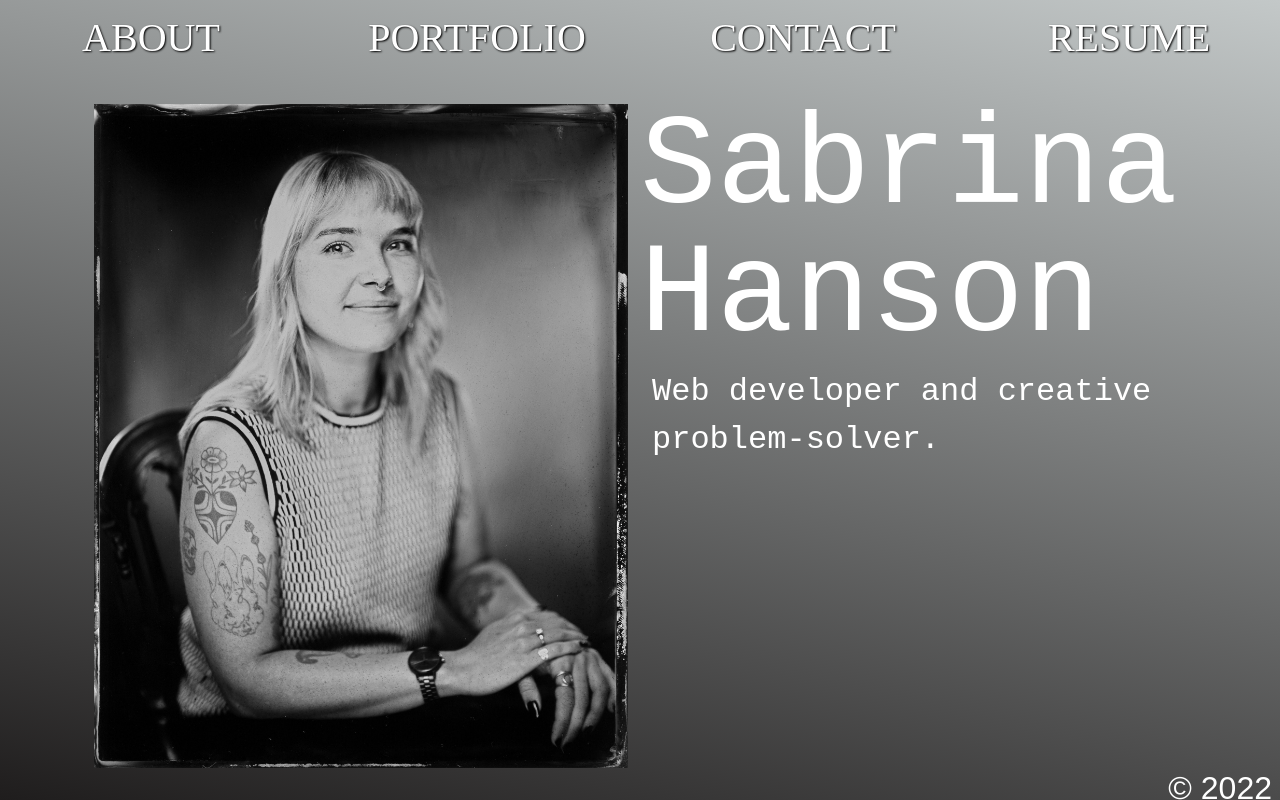
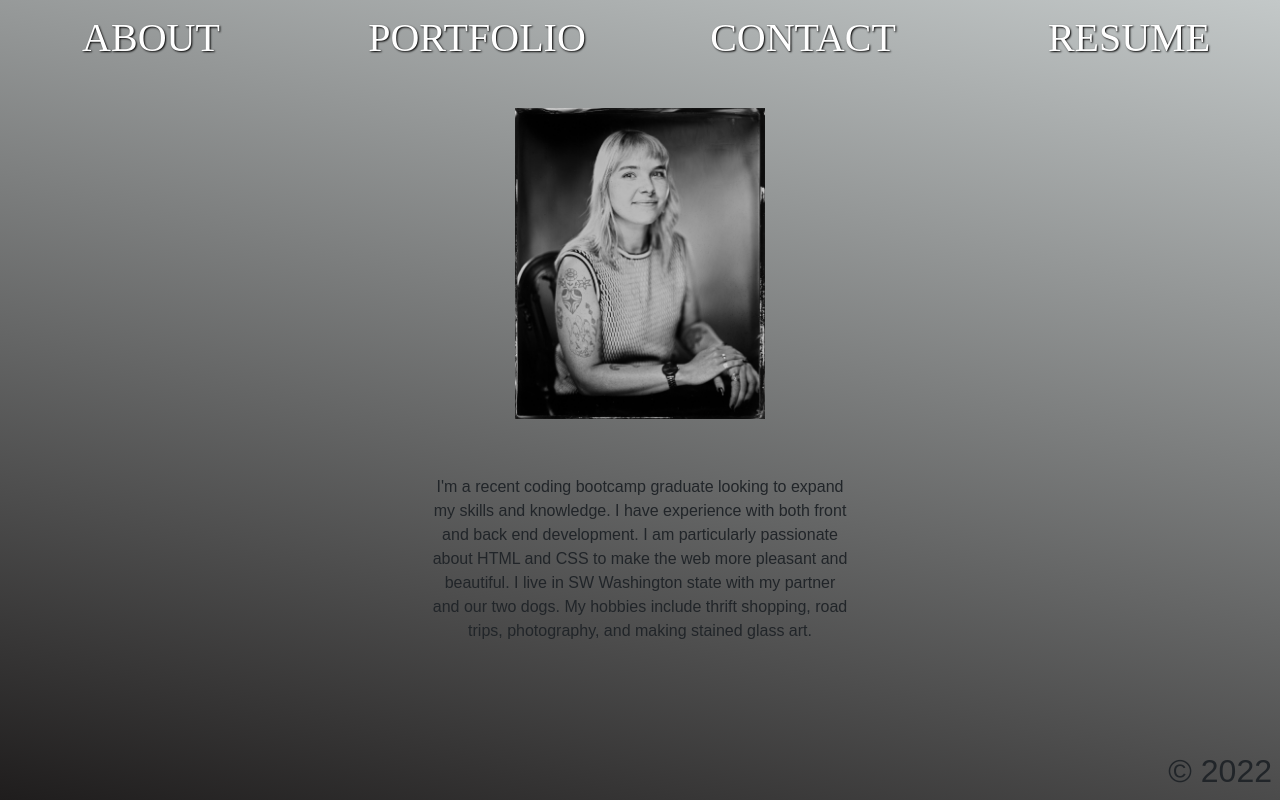
Before and after one commit to sabhanson/HW20-ReactPortfolio, a React (Create React App) app: page / in a window 1280 px wide. Built offline with nearby package versions, Linux system fonts and the light colour scheme.

Commit message:
background gradient cute

```diff
--- a/src/App.css
+++ b/src/App.css
@@ -1,11 +1,13 @@
 .App {
   text-align: center;
-  background-color: '#84A98C';
+  /* background-color: '#84A98C'; */
+  width: 100%;
+  height: 100vh !important;
 }
 
 .App-header {
-  background-color: #282c34;
-  min-height: 100vh;
+  /* background-color: #282c34; */
+  min-height: 100%;
   display: flex;
   flex-direction: column;
   align-items: center;
@@ -33,6 +35,7 @@
 body {
   font-family: 'Syne', sans-serif;
   overflow-x: hidden;
+  background-color: transparent !important;
 }
 
 html {
--- a/src/App.js
+++ b/src/App.js
@@ -9,14 +9,6 @@ import Resume from "./components/pages/Resume";
 
 import { BrowserRouter as Router, Routes, Route } from "react-router-dom";
 
-const styles = {
-  app: {
-    backgroundImage:
-      "linear-gradient(193deg, rgba(195,200,200,1) 0%, rgba(31,29,29,1) 100%)",
-    height: "100vh",
-    color: "white",
-  },
-};
 // when the app is initially opened, a user will see the main/default page (about me)
 // they will see the navbar with:
 //SABRINA HANSON-----ABOUT ME | PORTFOLIO | CONTACT | RESUME
@@ -27,7 +19,7 @@ const styles = {
 
 function App() {
   return (
-    <div className="App" style={styles.app}>
+    <div className="App">
       <Router>
         <div className="flex-column justify-flex-start min-100-vh">
           <Header />
--- a/src/components/pages/About.js
+++ b/src/components/pages/About.js
@@ -5,89 +5,42 @@ import Headshot from "./../../images/123_1.jpg";
 const styles = {
   div: {
     paddingBottom: "3rem",
-    marginTop: "3rem",
     paddingTop: "2rem",
-    // background: "#89A98C",
-    height: "80vh",
-    fontFamily: "monospace",
-    textAlign: "start",
   },
-  h2: {
-    fontSize: "8rem",
-    lineHeight: "1",
-    padding: "0",
+  h1: {
+    fontSize: "3rem",
+    fontFamily: "Unica One, cursive",
+    color: "#F4E285",
+    textShadow: "2px 2px black",
   },
   p: {
-    fontSize: "2rem",
+    padding: "1rem",
+    margin: "1.5rem 3rem",
+    fontFamily: "Syne, sans-serif",
+
+    fontSize: "1rem",
+  },
+  img: {
+    width: "250px",
   },
 };
 
-//TODO: move github/linkedin/stackoverflow to this page
-
 export default function About() {
   return (
-    <div className="container d-flex align-items-center" style={styles.div}>
-      <div className="row d-flex justify-content-between">
-        <img
-          className="col-sm-12 col-md-6 col-lg-6"
-          style={styles.img}
-          alt="Sabrina Hanson"
-          src={Headshot}
-        />
-        <div className="col-sm-12 col-md-6 col-lg-6">
-          <div className="row align-items-center">
-            <h2 className="col-12" style={styles.h2}>
-              Sabrina Hanson
-            </h2>
-            <p className="col-12" style={styles.p}>
-              Web developer and creative problem-solver.
-            </p>
-          </div>
+    <div style={styles.div}>
+      <img style={styles.img} alt="Sabrina Hanson" src={Headshot} />
+      <div className="row d-flex justify-content-center">
+        <div className="col-sm-11 col-md-8 col-lg-6 my-3">
+          <p style={styles.p}>
+            I'm a recent coding bootcamp graduate looking to expand my skills
+            and knowledge. I have experience with both front and back end
+            development. I am particularly passionate about HTML and CSS to make
+            the web more pleasant and beautiful. I live in SW Washington state
+            with my partner and our two dogs. My hobbies include thrift
+            shopping, road trips, photography, and making stained glass art.
+          </p>
         </div>
       </div>
     </div>
   );
 }
-
-//& github/linkedin/stackoverflow icons and styling
-
-// icon: {
-//   color: "black",
-//   fontSize: "3rem",
-// },
-// div: {
-//   listStyle: "none",
-//   display: "flex",
-//   justifyContent: "center",
-//   alignItems: "center",
-// },
-// li: {
-//   padding: ".5rem",
-// },
-// {
-/* <div style={styles.div}>
-  <li style={styles.li}>
-    <a href="http://github.com/sabhanson" target={"_blank"} rel={"noreferrer"}>
-      <i class="bi bi-github" style={styles.icon}></i>
-    </a>
-  </li>
-  <li style={styles.li}>
-    <a
-      href="http://www.linkedin.com/in/sabrinahanson"
-      target={"_blank"}
-      rel={"noreferrer"}
-    >
-      <i class="bi bi-linkedin" style={styles.icon}></i>
-    </a>
-  </li>
-  <li style={styles.li}>
-    <a
-      href="https://stackoverflow.com/users/17640823/sabrina-hanson"
-      target={"_blank"}
-      rel={"noreferrer"}
-    >
-      <i class="bi bi-stack-overflow" style={styles.icon}></i>
-    </a>
-  </li>
-</div>; */
-// }
--- a/src/index.css
+++ b/src/index.css
@@ -6,3 +6,11 @@ body {
   -webkit-font-smoothing: antialiased;
   -moz-osx-font-smoothing: grayscale;
 }
+
+:root {
+  background-image: linear-gradient(
+    193deg,
+    rgba(195, 200, 200, 1) 0%,
+    rgba(31, 29, 29, 1) 100%
+  ) !important;
+}
```
